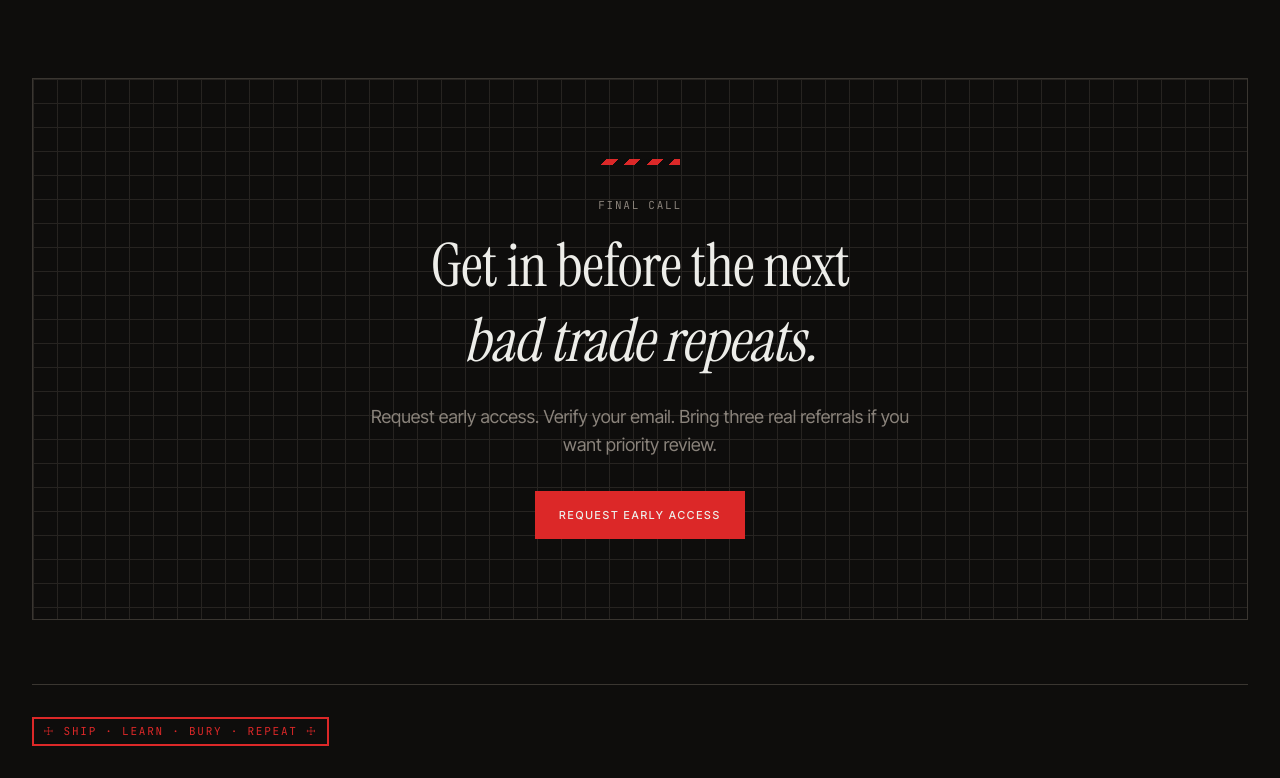
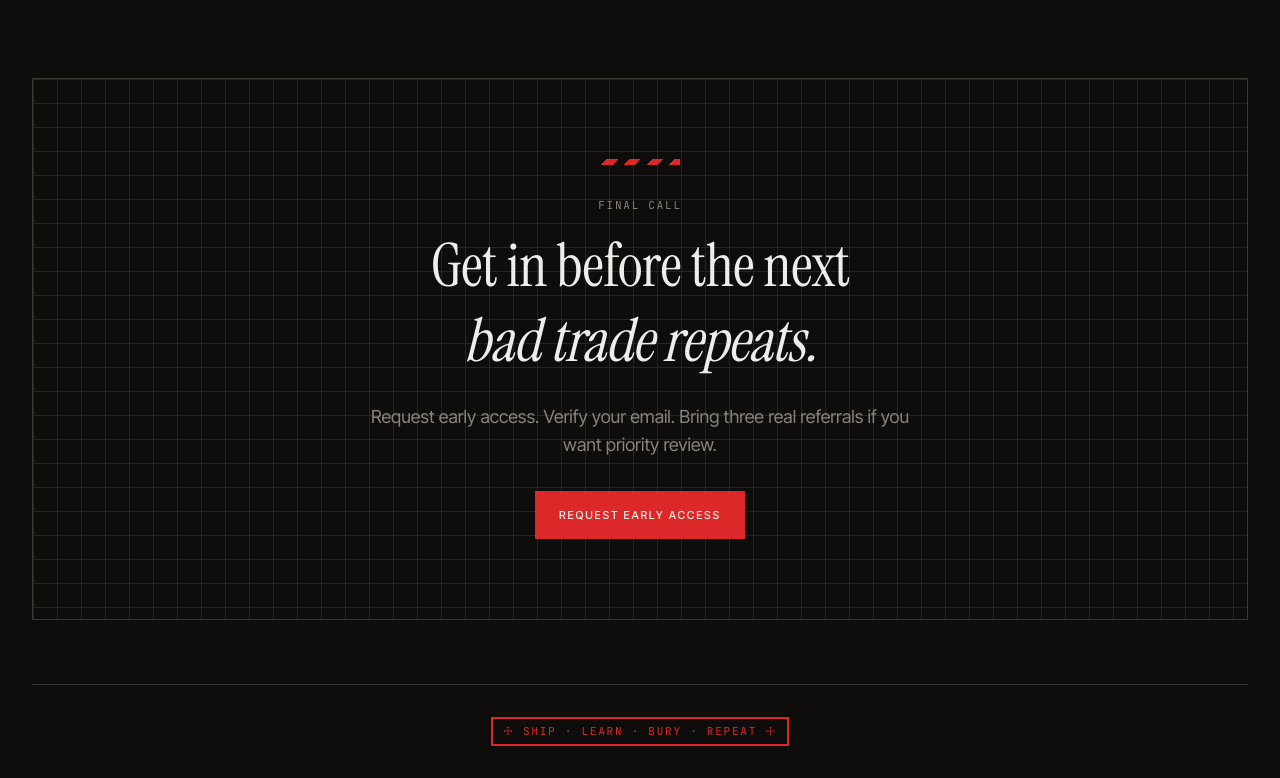
Before and after one commit to MortemLabs/waitlist, a Next.js app: page / in a window 1280 px wide. Shown: the part 1609-2387 px from the top of the page. Built offline with nearby package versions, Linux system fonts and the light colour scheme; no server answers.

Commit message:
style: update footer

```diff
--- a/src/app/page.tsx
+++ b/src/app/page.tsx
@@ -223,8 +223,8 @@ export default async function HomePage({ searchParams }: LandingPageProps) {
           </div>
         </section>
 
-        <footer className="border-t border-line py-8">
-          <div className="death-stamp mx-auto w-fit" style={{ transform: "none" }}>
+        <footer className="flex justify-center border-t border-line py-8">
+          <div className="death-stamp w-fit" style={{ transform: "none" }}>
             ☩ Ship · Learn · Bury · Repeat ☩
           </div>
         </footer>
```
